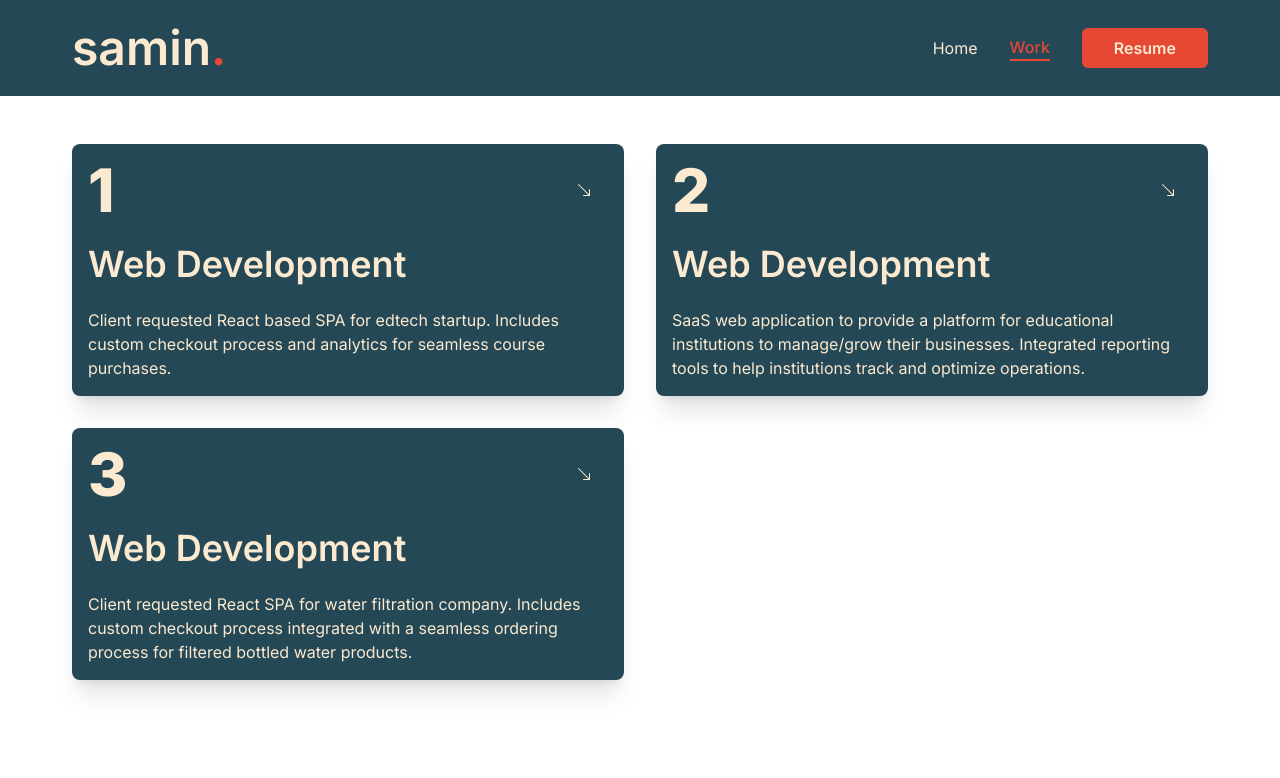
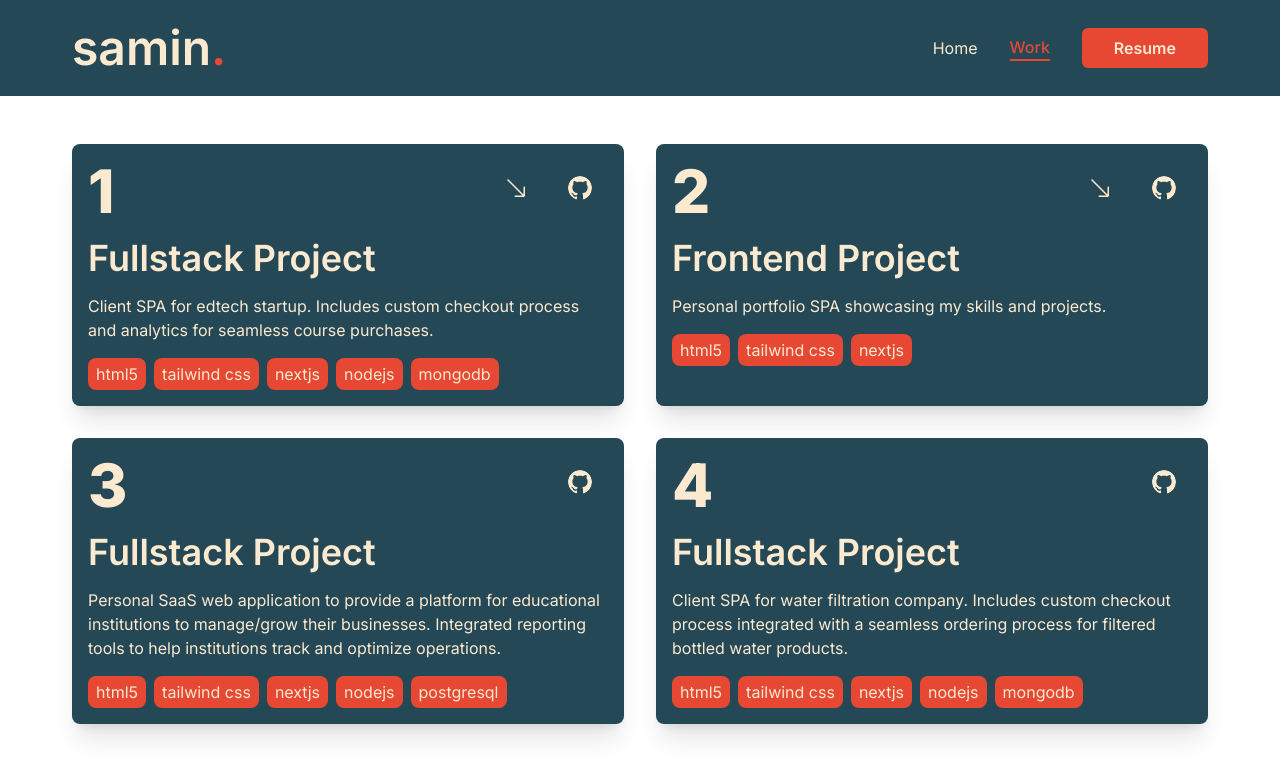
Before and after one commit to saminsss/portfolio, a Next.js app: page /work in a window 1280 px wide. Shown: the top 778 px of the page. Built offline with nearby package versions, Linux system fonts and the light colour scheme.

Commit message:
update and adjust work
adjust work

adjust work

```diff
--- a/src/app/work/page.tsx
+++ b/src/app/work/page.tsx
@@ -1,53 +1,103 @@
 'use client';
 
+import {
+  Tooltip,
+  TooltipContent,
+  TooltipProvider,
+  TooltipTrigger,
+} from '@/components/ui/tooltip';
 import Link from 'next/link';
-import { BsArrowDownRight } from 'react-icons/bs';
+import { BsArrowDownRight, BsGithub } from 'react-icons/bs';
 
 const services = [
   {
     num: 1,
-    title: 'Web Development',
+    title: 'Fullstack Project',
     description:
-      'Client requested React based SPA for edtech startup. Includes custom checkout process and analytics for seamless course purchases.',
-    href: 'https://uctitbd.com/',
+      'Client SPA for edtech startup. Includes custom checkout process and analytics for seamless course purchases.',
+    live: 'https://uctitbd.com/',
+    github: 'https://github.com/UCT-IT/training',
+    skills: ['html5', 'tailwind css', 'nextjs', 'nodejs', 'mongodb'],
   },
   {
     num: 2,
-    title: 'Web Development',
-    description:
-      'SaaS web application to provide a platform for educational institutions to manage/grow their businesses. Integrated reporting tools to help institutions track and optimize operations.',
-    href: 'https://github.com/saminsss/Teachify',
+    title: 'Frontend Project',
+    description: 'Personal portfolio SPA showcasing my skills and projects.',
+    live: '/',
+    github: 'https://uctitbd.com/',
+    skills: ['html5', 'tailwind css', 'nextjs'],
   },
   {
     num: 3,
-    title: 'Web Development',
+    title: 'Fullstack Project',
     description:
-      'Client requested React SPA for water filtration company. Includes custom checkout process integrated with a seamless ordering process for filtered bottled water products.',
-    href: 'https://github.com/saminsss/fours-group',
+      'Personal SaaS web application to provide a platform for educational institutions to manage/grow their businesses. Integrated reporting tools to help institutions track and optimize operations.',
+    github: 'https://github.com/saminsss/Teachify',
+    skills: ['html5', 'tailwind css', 'nextjs', 'nodejs', 'postgresql'],
+  },
+  {
+    num: 4,
+    title: 'Fullstack Project',
+    description:
+      'Client SPA for water filtration company. Includes custom checkout process integrated with a seamless ordering process for filtered bottled water products.',
+    github: 'https://uctitbd.com/',
+    skills: ['html5', 'tailwind css', 'nextjs', 'nodejs', 'mongodb'],
   },
 ];
 const Work = () => {
   return (
     <section className="flex flex-col justify-center">
-      <div className="grid grid-cols-1 md:grid-cols-2 gap-8">
+      <div className="grid grid-cols-1 lg:grid-cols-2 gap-8">
         {services.map((service) => (
-          <div
-            key={service.href}
-            className="flex flex-col justify-center gap-6 bg-primary p-4 text-quaternary rounded-lg group shadow-xl group">
+          <div key={service.live} className="flex flex-col">
+            <div className=" h-full flex flex-col justify-start gap-4 bg-primary p-4 text-quaternary rounded-lg group shadow-xl group order-2 lg:order-none">
               <div className="w-full flex justify-between items-center">
-              <h2 className="font-extrabold text-quaternary  group-hover:text-secondary transition-all duration-200">
+                <h2 className="font-extrabold text-quaternary capitalize group-hover:text-secondary transition-all duration-200">
                   {service.num}
                 </h2>
+                <div className="flex gap-2">
+                  {service.live && (
                     <Link
-                href={service.href}
+                      href={service.live}
                       rel="noopener noreferrer"
-                target="_blank"
-                className="w-12 h-12 flex items-center justify-center rounded-full group-hover:bg-secondary hover:-rotate-45 transition-all duration-200">
-                <BsArrowDownRight />
+                      target="_blank">
+                      <TooltipProvider delayDuration={100}>
+                        <Tooltip>
+                          <TooltipTrigger>
+                            <BsArrowDownRight className="w-14 h-14 p-4 rounded-full group-hover:text-quaternary group-hover:bg-secondary hover:-rotate-45 transition-all duration-200" />
+                          </TooltipTrigger>
+                          <TooltipContent>Live</TooltipContent>
+                        </Tooltip>
+                      </TooltipProvider>
                     </Link>
+                  )}
+                  <Link
+                    href={service.github}
+                    rel="noopener noreferrer"
+                    target="_blank">
+                    <TooltipProvider delayDuration={100}>
+                      <Tooltip>
+                        <TooltipTrigger>
+                          <BsGithub className="w-14 h-14 p-4 rounded-full group-hover:text-quaternary group-hover:bg-secondary hover:p-3 transition-all duration-200" />
+                        </TooltipTrigger>
+                        <TooltipContent>Github</TooltipContent>
+                      </Tooltip>
+                    </TooltipProvider>
+                  </Link>
+                </div>
               </div>
               <h4>{service.title}</h4>
               <p>{service.description}</p>
+              <ul className="flex gap-2 lowercase">
+                {service.skills.map((skill) => (
+                  <li
+                    key={`${service.live}${skill}`}
+                    className="bg-secondary py-1 px-2 rounded-lg text-quaternary hover:bg-tertiary hover:-translate-y-1 transition-all duration-200">
+                    {skill}
+                  </li>
+                ))}
+              </ul>
+            </div>
           </div>
         ))}
       </div>
```
Lines whose indentation alone changed are shown as unchanged.
